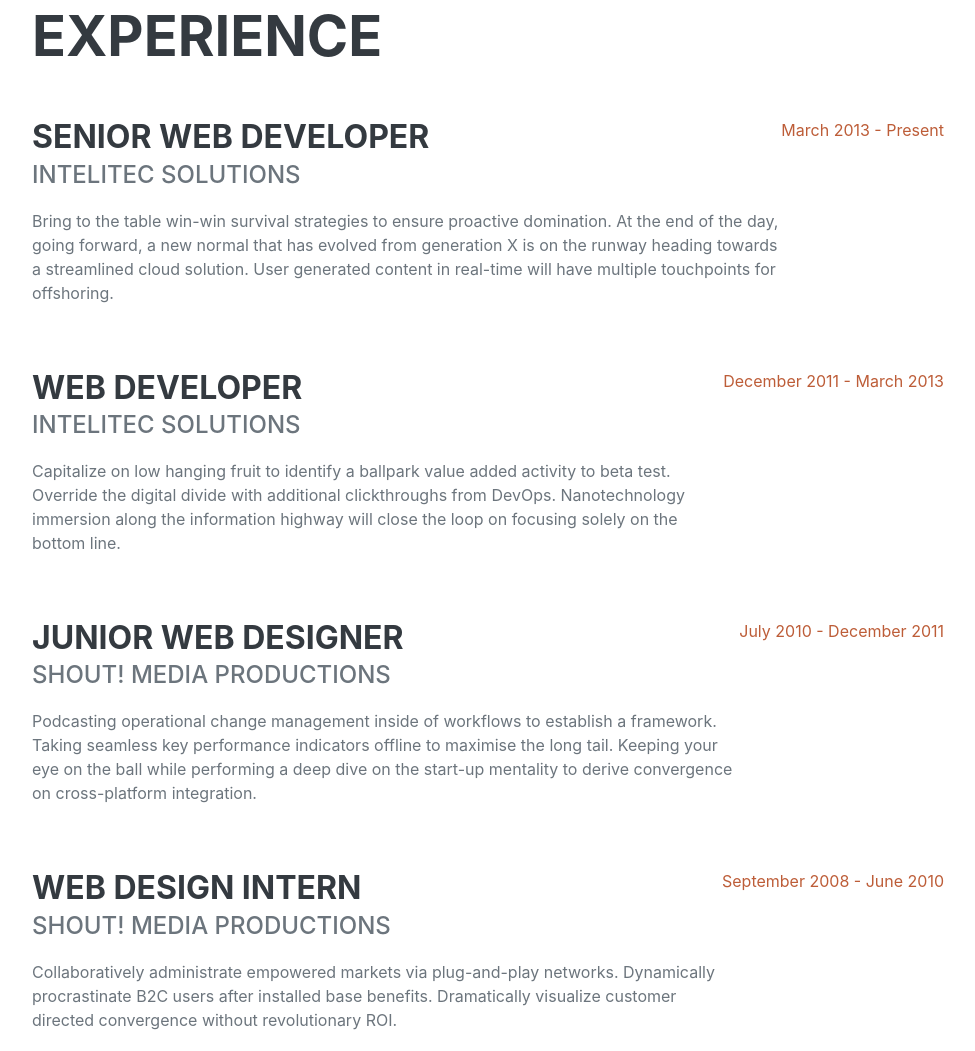
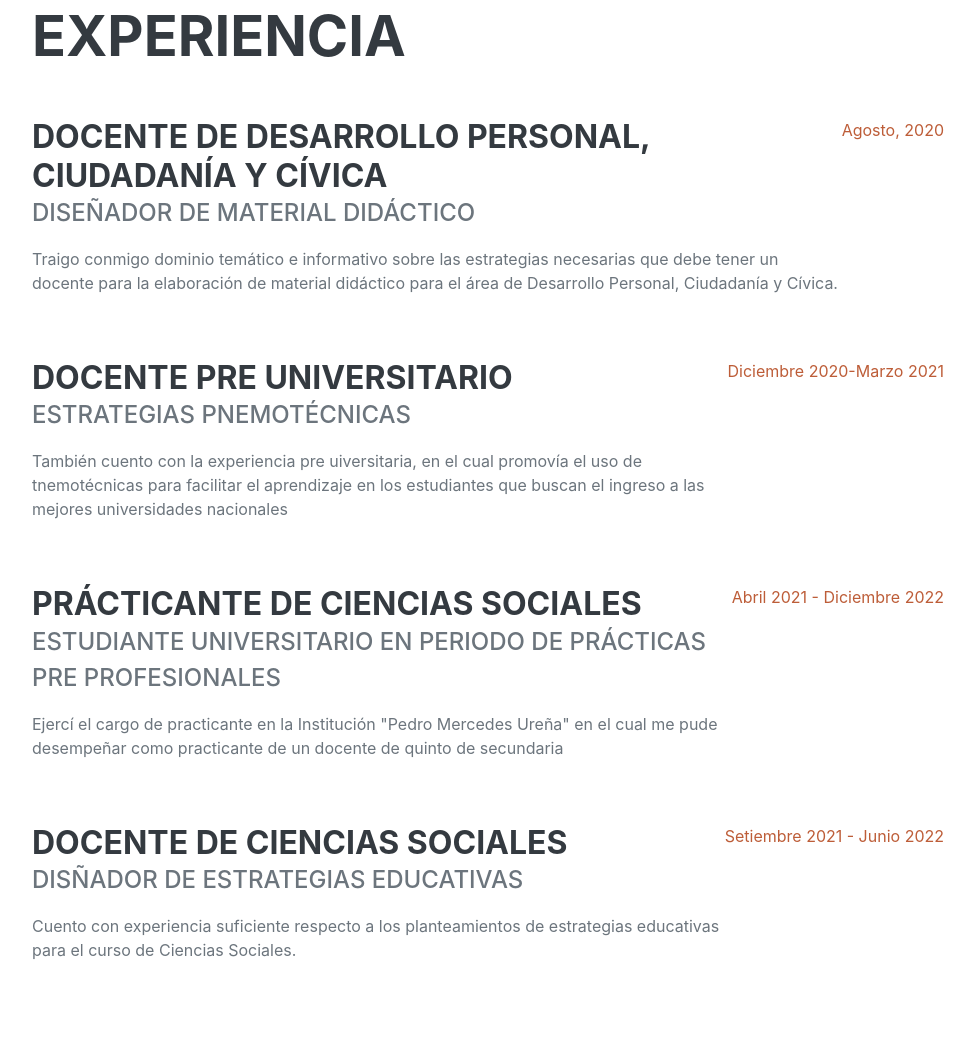
Before and after one commit to Ricardos34/CURRICULO-VITAE, a plain HTML site: page index.html in a window 1280 px wide. Shown: the part 878-1929 px from the top of the page, without its empty margins (288-1263 px from the left). Drawn offline with nearby package versions, Linux system fonts and the light colour scheme; a web font is replaced by a local one.

Commit message:
Update index.html

```diff
--- a/index.html
+++ b/index.html
@@ -56,41 +56,41 @@
                 </div>
             </section>
             <hr class="m-0" />
-            <!-- Experience-->
-            <section class="resume-section" id="experience">
+            <!-- Experiencia-->
+            <section class="resume-section" id="Experiencia">
                 <div class="resume-section-content">
-                    <h2 class="mb-5">Experience</h2>
+                    <h2 class="mb-5">Experiencia</h2>
                     <div class="d-flex flex-column flex-md-row justify-content-between mb-5">
                         <div class="flex-grow-1">
-                            <h3 class="mb-0">Senior Web Developer</h3>
-                            <div class="subheading mb-3">Intelitec Solutions</div>
-                            <p>Bring to the table win-win survival strategies to ensure proactive domination. At the end of the day, going forward, a new normal that has evolved from generation X is on the runway heading towards a streamlined cloud solution. User generated content in real-time will have multiple touchpoints for offshoring.</p>
+                            <h3 class="mb-0">Docente de Desarrollo Personal, Ciudadanía y Cívica</h3>
+                            <div class="subheading mb-3">Diseñador de material didáctico</div>
+                            <p>Traigo conmigo dominio temático e informativo sobre las estrategias necesarias que debe tener un docente para la elaboración de material didáctico para el área de Desarrollo Personal, Ciudadanía y Cívica.</p>
                         </div>
-                        <div class="flex-shrink-0"><span class="text-primary">March 2013 - Present</span></div>
+                        <div class="flex-shrink-0"><span class="text-primary">Agosto, 2020</span></div>
                     </div>
                     <div class="d-flex flex-column flex-md-row justify-content-between mb-5">
                         <div class="flex-grow-1">
-                            <h3 class="mb-0">Web Developer</h3>
-                            <div class="subheading mb-3">Intelitec Solutions</div>
-                            <p>Capitalize on low hanging fruit to identify a ballpark value added activity to beta test. Override the digital divide with additional clickthroughs from DevOps. Nanotechnology immersion along the information highway will close the loop on focusing solely on the bottom line.</p>
+                            <h3 class="mb-0">Docente Pre Universitario</h3>
+                            <div class="subheading mb-3">Estrategias pnemotécnicas</div>
+                            <p>También cuento con la experiencia pre uiversitaria, en el cual promovía el uso de tnemotécnicas para facilitar el aprendizaje en los estudiantes que buscan el ingreso a las mejores universidades nacionales</p>
                         </div>
-                        <div class="flex-shrink-0"><span class="text-primary">December 2011 - March 2013</span></div>
+                        <div class="flex-shrink-0"><span class="text-primary">Diciembre 2020-Marzo 2021</span></div>
                     </div>
                     <div class="d-flex flex-column flex-md-row justify-content-between mb-5">
                         <div class="flex-grow-1">
-                            <h3 class="mb-0">Junior Web Designer</h3>
-                            <div class="subheading mb-3">Shout! Media Productions</div>
-                            <p>Podcasting operational change management inside of workflows to establish a framework. Taking seamless key performance indicators offline to maximise the long tail. Keeping your eye on the ball while performing a deep dive on the start-up mentality to derive convergence on cross-platform integration.</p>
+                            <h3 class="mb-0">Prácticante de Ciencias Sociales</h3>
+                            <div class="subheading mb-3">Estudiante universitario en periodo de prácticas pre profesionales</div>
+                            <p>Ejercí el cargo de practicante en la Institución "Pedro Mercedes Ureña" en el cual me pude desempeñar como practicante de un docente de quinto de secundaria</p>
                         </div>
-                        <div class="flex-shrink-0"><span class="text-primary">July 2010 - December 2011</span></div>
+                        <div class="flex-shrink-0"><span class="text-primary">Abril 2021 - Diciembre 2022</span></div>
                     </div>
                     <div class="d-flex flex-column flex-md-row justify-content-between">
                         <div class="flex-grow-1">
-                            <h3 class="mb-0">Web Design Intern</h3>
-                            <div class="subheading mb-3">Shout! Media Productions</div>
-                            <p>Collaboratively administrate empowered markets via plug-and-play networks. Dynamically procrastinate B2C users after installed base benefits. Dramatically visualize customer directed convergence without revolutionary ROI.</p>
+                            <h3 class="mb-0">Docente de Ciencias Sociales</h3>
+                            <div class="subheading mb-3">Disñador de estrategias educativas</div>
+                            <p>Cuento con experiencia suficiente respecto a los planteamientos de estrategias educativas para el curso de Ciencias Sociales.</p>
                         </div>
-                        <div class="flex-shrink-0"><span class="text-primary">September 2008 - June 2010</span></div>
+                        <div class="flex-shrink-0"><span class="text-primary">Setiembre 2021 - Junio 2022</span></div>
                     </div>
                 </div>
             </section>
```
